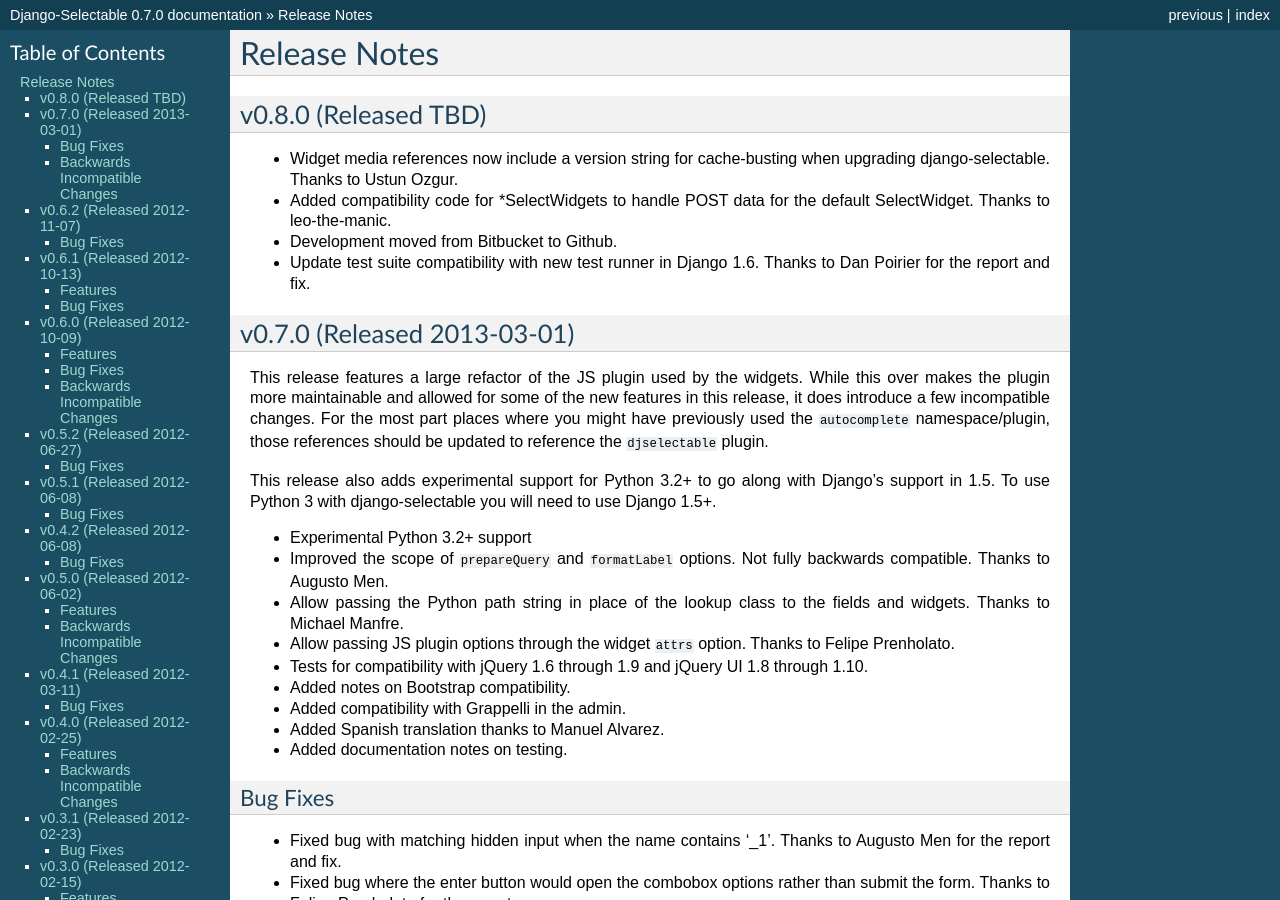
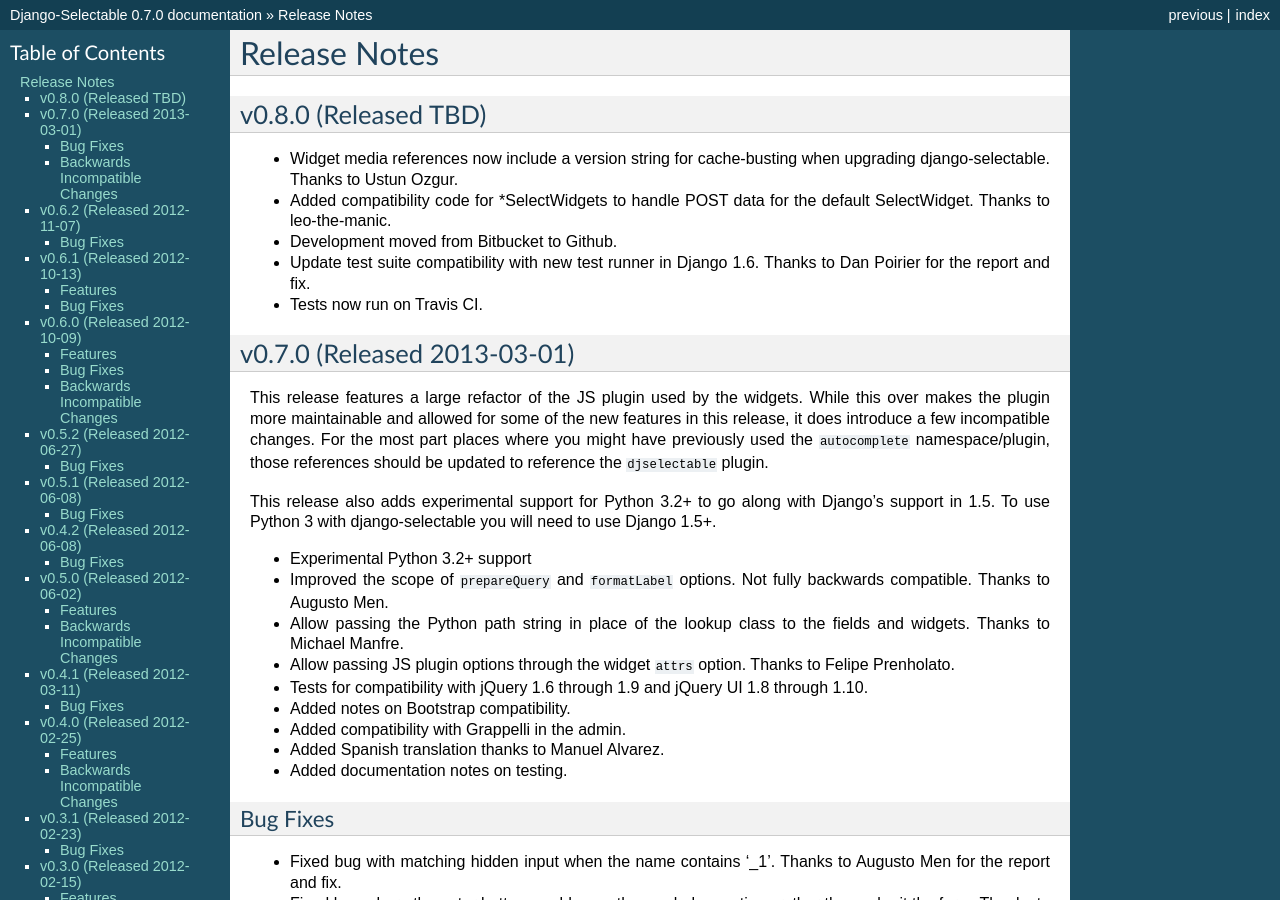
Before and after one commit to mlavin/django-selectable, a Sphinx documentation site: the page built from docs/releases.rst, in a window 1280 px wide and 900 px high. Built offline with Sphinx 7.4.7, drawn with Linux system fonts in a browser that asks for light colours.

Commit message:
Added note about Travis CI.

```diff
--- a/docs/releases.rst
+++ b/docs/releases.rst
@@ -8,6 +8,7 @@
 - Added compatibility code for \*SelectWidgets to handle POST data for the default SelectWidget. Thanks to leo-the-manic.
 - Development moved from Bitbucket to Github.
 - Update test suite compatibility with new test runner in Django 1.6. Thanks to Dan Poirier for the report and fix.
+- Tests now run on Travis CI.
 
 v0.7.0 (Released 2013-03-01)
 --------------------------------------
```
